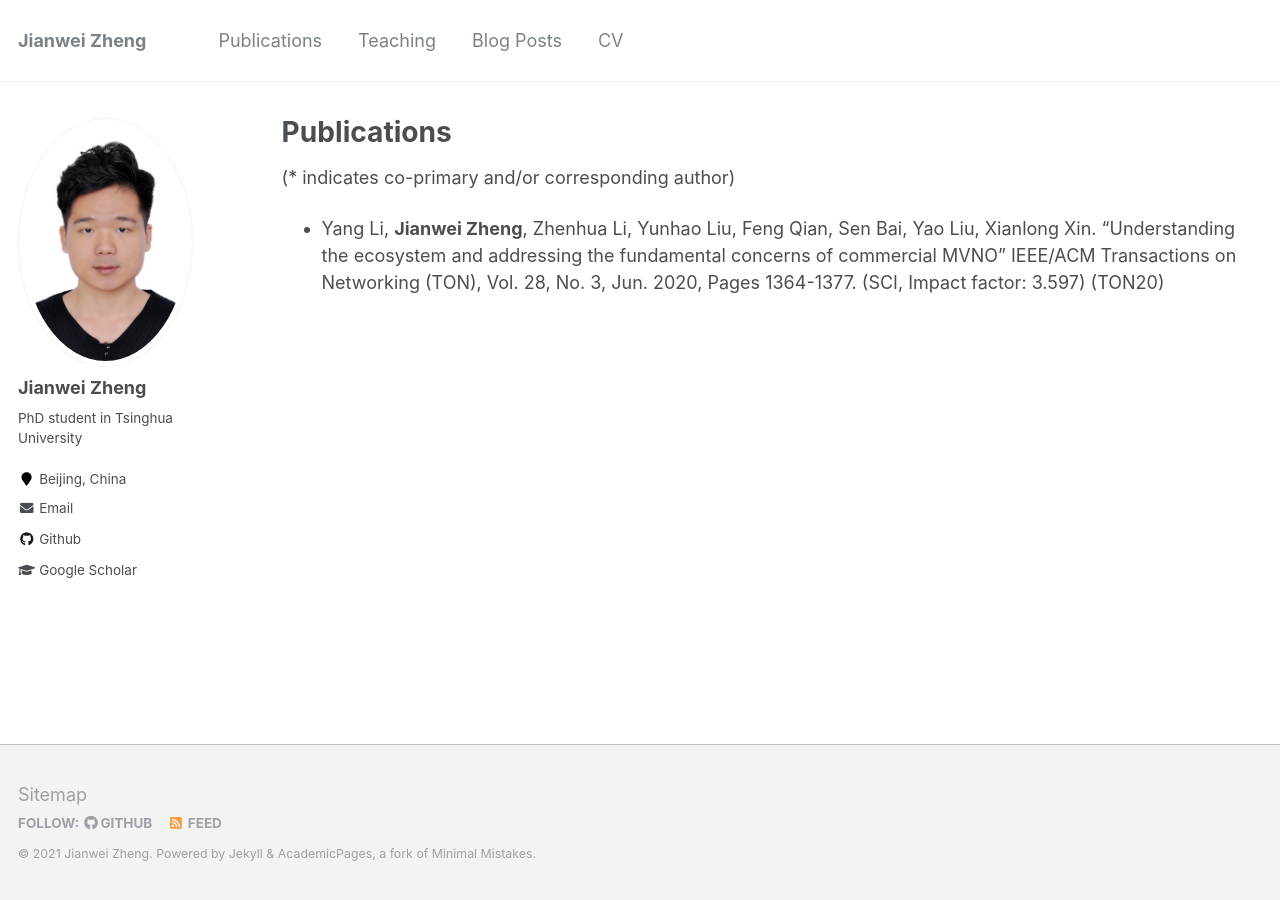
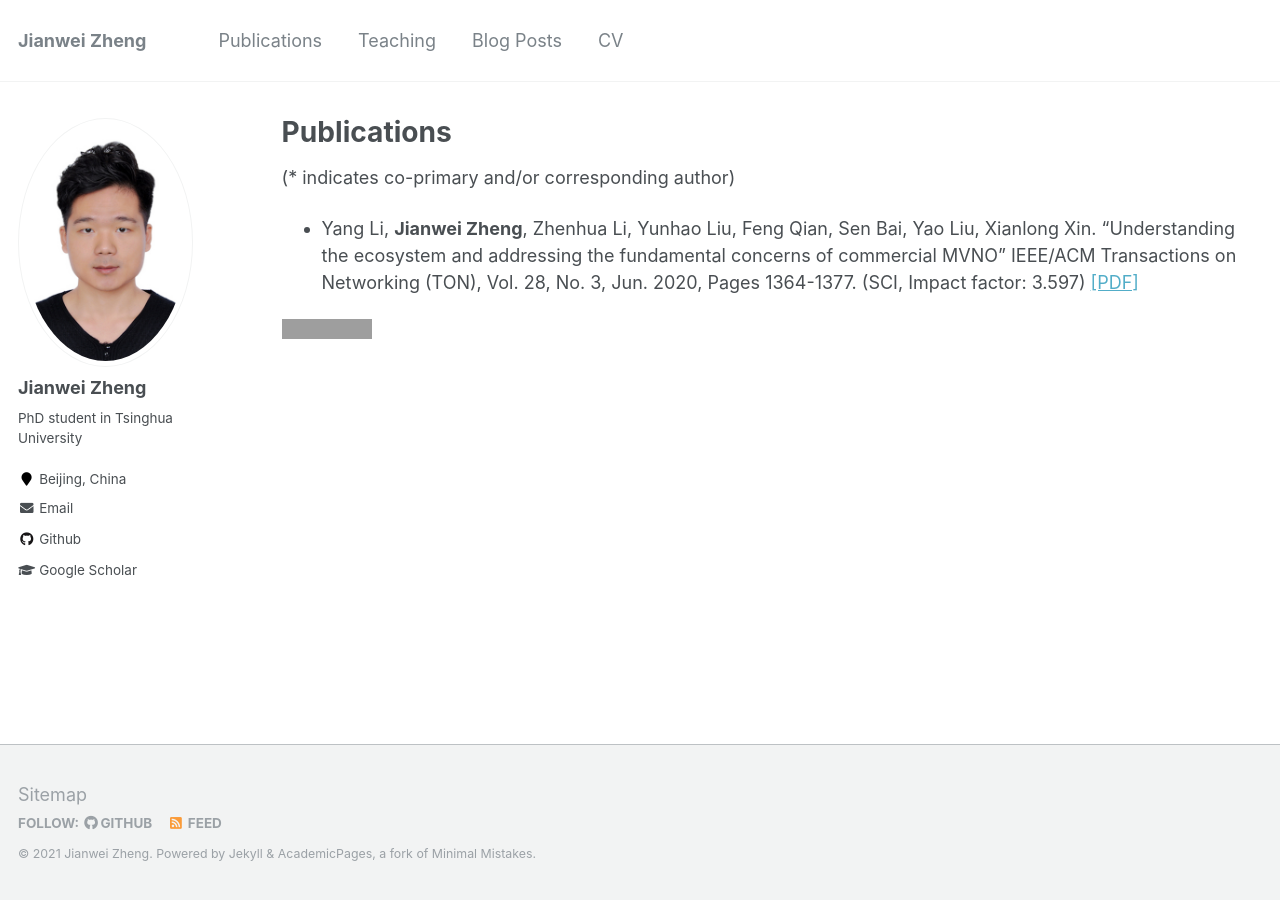
Before and after one commit to jwzheng96/jwzheng96.github.io, a Jekyll site: the page built from _pages/publications.md, in a window 1280 px wide. Built offline with Jekyll 4.4.1, drawn with Linux system fonts in a browser that asks for light colours; grey boxes are pictures that could not be loaded.

Commit message:
update publications

```diff
--- a/_pages/publications.md
+++ b/_pages/publications.md
@@ -13,4 +13,6 @@ author_profile: true
 
 (* indicates co-primary and/or corresponding author)
 
-- Yang Li, **Jianwei Zheng**, Zhenhua Li, Yunhao Liu, Feng Qian, Sen Bai, Yao Liu, Xianlong Xin. "Understanding the ecosystem and addressing the fundamental concerns of commercial MVNO" IEEE/ACM Transactions on Networking (TON), Vol. 28, No. 3, Jun. 2020, Pages 1364-1377. (SCI, Impact factor: 3.597) (TON20)
+- Yang Li, **Jianwei Zheng**, Zhenhua Li, Yunhao Liu, Feng Qian, Sen Bai, Yao Liu, Xianlong Xin. "Understanding the ecosystem and addressing the fundamental concerns of commercial MVNO" IEEE/ACM Transactions on Networking (TON), Vol. 28, No. 3, Jun. 2020, Pages 1364-1377. (SCI, Impact factor: 3.597) [[PDF]]({{site.baseurl}}/static/files/TON20_Xiaomi_MVNO.pdf)
+
+[![TON2020](https://img.shields.io/badge/TON-2020-brightgreen.svg)](https://dl.acm.org/journal/ton)
```
